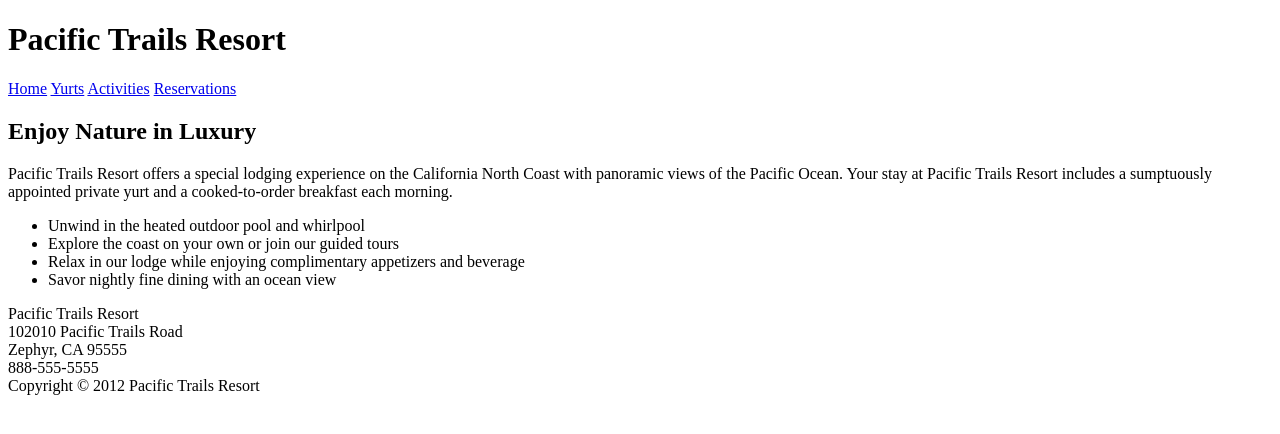
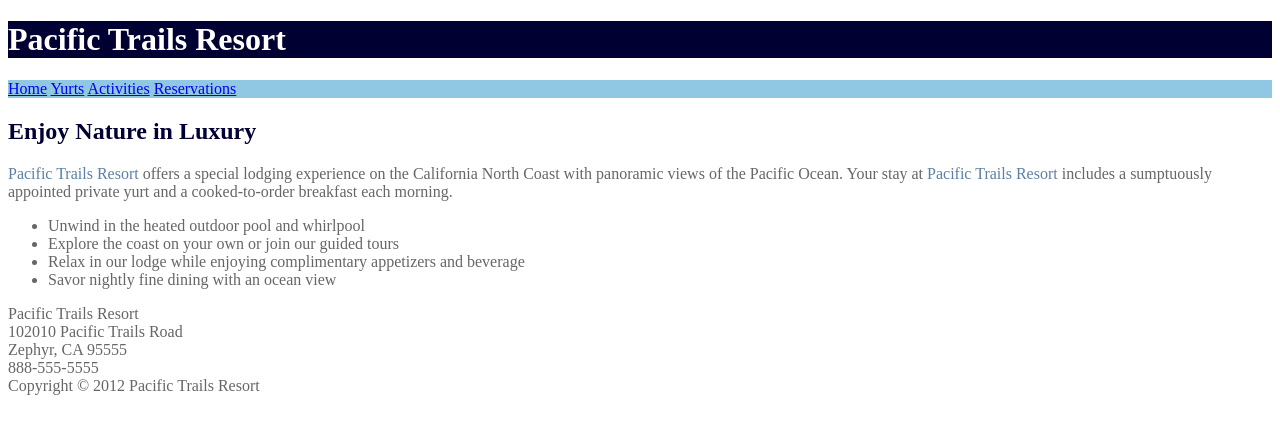
Before and after one commit to cchan328/COM213-LAB, a plain HTML site: page index.html in a window 1280 px wide. Drawn offline with Linux system fonts and the light colour scheme.

Commit message:
Secon Lab

```diff
--- a/index.html
+++ b/index.html
@@ -3,6 +3,7 @@
     <head>
         <title>Pacific Trails Resort - Home</title>
         <meta charset="utf-8">
+        <link rel="stylesheet" href="pacific.css">
     </head>
     <body>
         <header>
@@ -16,7 +17,9 @@
         </nav>
         <main>
             <h2>Enjoy Nature in Luxury</h2>
-            <p>Pacific Trails Resort offers a special lodging experience on the California North Coast with panoramic views of the Pacific Ocean. Your stay at Pacific Trails Resort includes a sumptuously appointed private yurt and a cooked-to-order breakfast each morning.</p>
+            <p><span class="resort">Pacific Trails Resort</span> offers a special lodging experience on the California North Coast
+                with panoramic views of the Pacific Ocean. Your stay at <span class="resort">Pacific Trails Resort</span> includes a sumptuously
+                appointed private yurt and a cooked-to-order breakfast each morning.</p>
             <ul>
                 <li>Unwind in the heated outdoor pool and whirlpool</li>
                 <li>Explore the coast on your own or join our guided tours</li>
--- /dev/null
+++ b/pacific.css
@@ -0,0 +1,17 @@
+body{
+    background-color:#ffffff;
+    color:#666666;
+}
+header{
+    background-color:#000033;
+    color:#ffffff;
+}
+nav{
+    background-color:#90c7e3;
+}
+h2{
+    color:#000033
+}
+.resort{
+    color:#5c7fa3;
+}
```
Also changed, not shown: yurts.html (+1 -0 lines).
